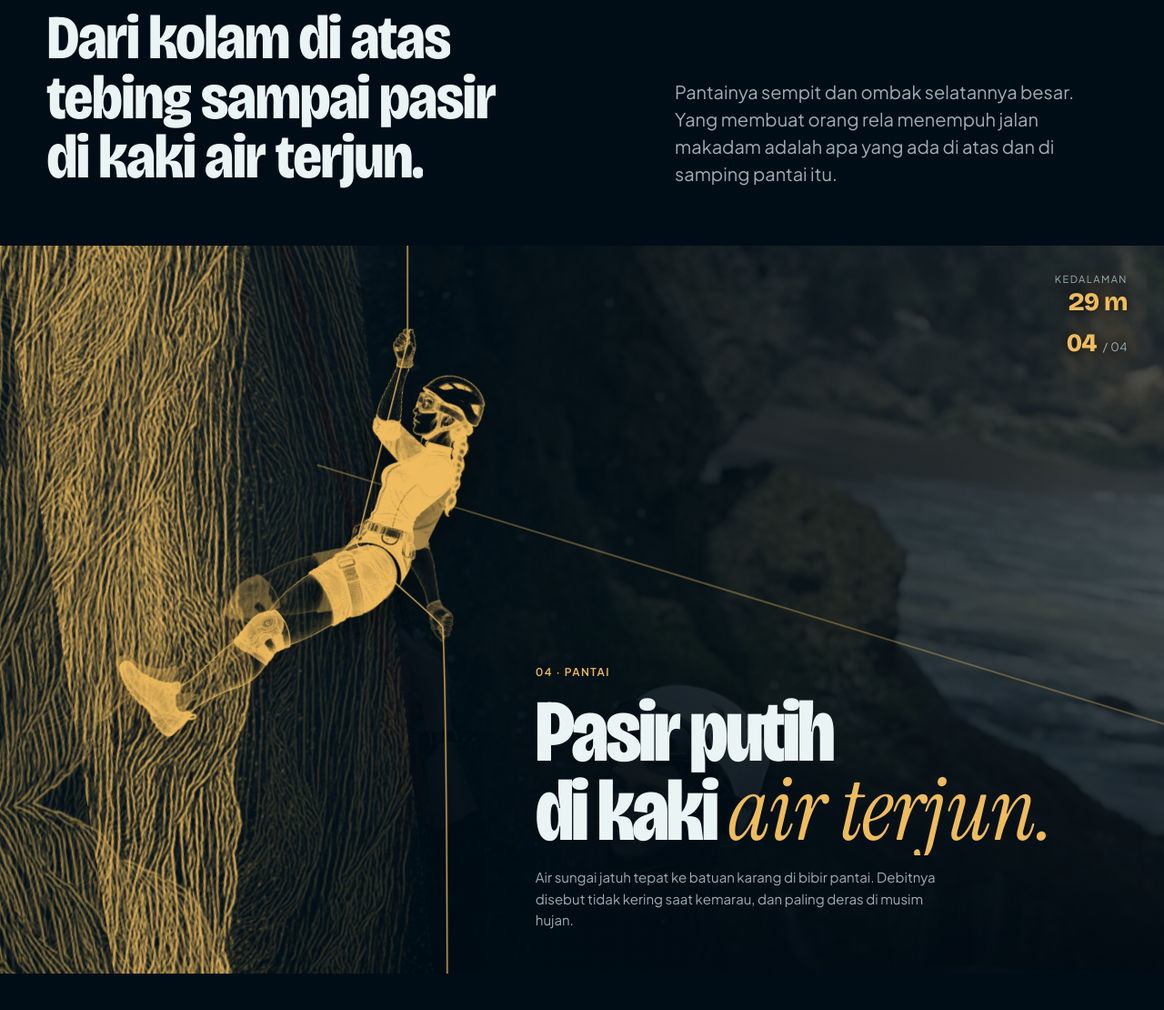
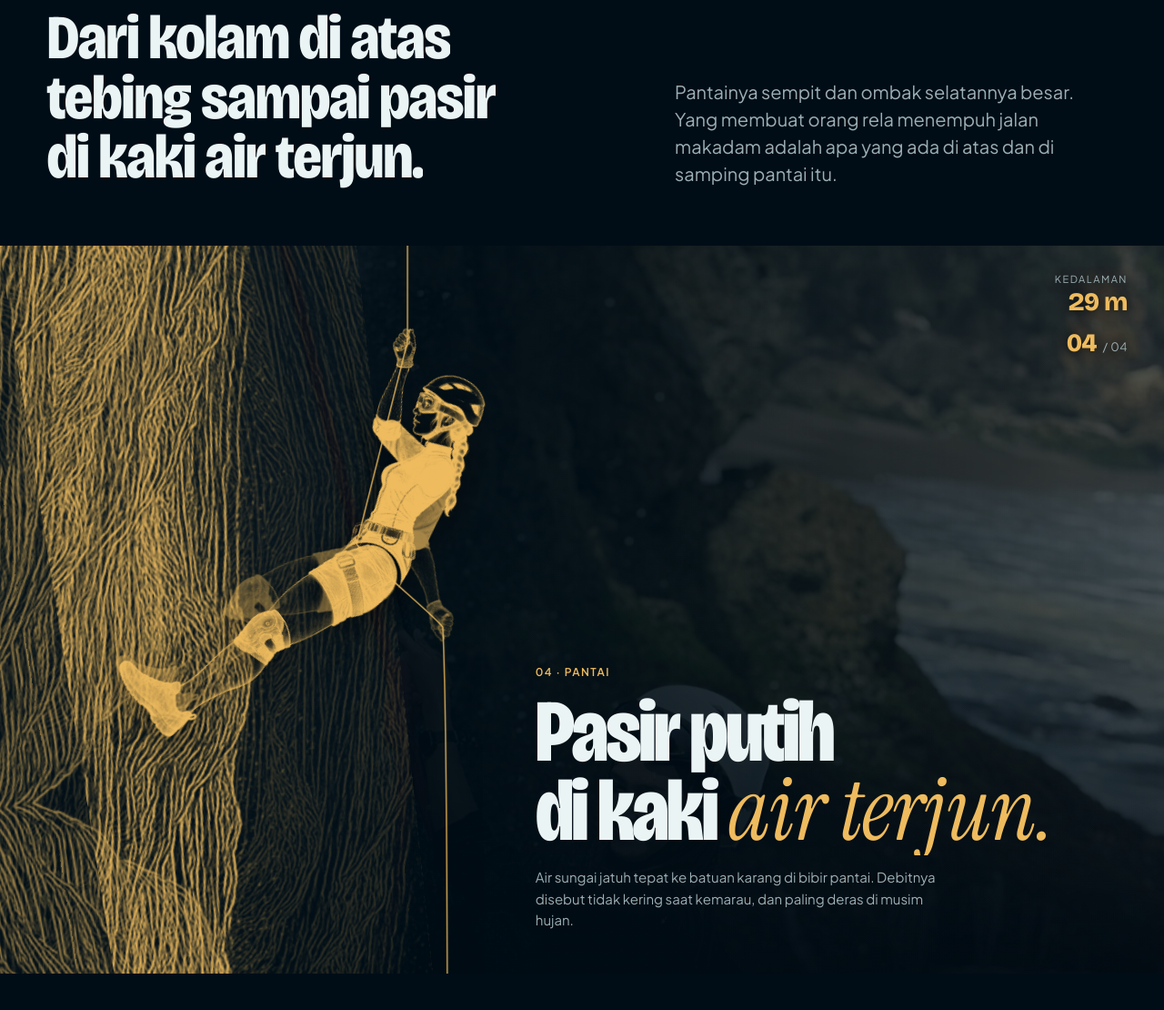
Before and after one commit to lumbunginov/lautputra, a PHP site: page /src/ in a window 1280 px wide. Shown: the part 932-2042 px from the top of the page at 91% size. Run offline with PHP 8.4, Linux system fonts and the light colour scheme.

Commit message:
Turun: hapus tali pengaman diagonal
Garis aksen miring dari figur ke tepi kanan layar (.turun__aman) dibuang
dari markup, CSS, dan pengukuran posisinya di measure().

Co-Authored-By: Claude Opus 5.5 <noreply@anthropic.com>

```diff
--- a/src/assets/css/style.css
+++ b/src/assets/css/style.css
@@ -312,11 +312,6 @@ html.js .ticker__track { animation: ticker 48s linear infinite; }
 .turun__dinding--dekat { opacity: 0.6; }
 .turun__dinding--jauh { opacity: 0.2; width: calc(var(--wall-w) * 0.85 + 24vw); left: calc(-24vw + var(--wall-w) * 0.62); transform: rotate(-6deg); }
 .turun__dinding--air { opacity: 0.95; clip-path: inset(0 0 0 52%); }
-/* Tali pengaman diagonal (tebing ke pantai); JS menimpa left/top dengan nilai terukur */
-.turun__aman {
-  position: absolute; left: calc(var(--fig-x) + (60 + 230) / 740 * (var(--fig-h) * 740 / 1760) - 20px); top: 30svh;
-  width: 160vw; height: 2px; background: var(--color-accent); opacity: 0.35; transform-origin: 0 0; transform: rotate(17deg); pointer-events: none;
-}
 /* Figur: rig 11 potongan, warna dari token lewat currentColor */
 .turun__figur {
   position: absolute; left: var(--fig-x); top: var(--fig-top); height: var(--fig-h); aspect-ratio: 740 / 1760; overflow: visible;
--- a/src/assets/js/main.js
+++ b/src/assets/js/main.js
@@ -235,7 +235,7 @@ document.addEventListener('DOMContentLoaded', function () {
       if (!panel) return;
       var N = 4, TINGGI_M = 30, TRAVEL = 3;
       var S = { raw: 0, p: 0, v: 0, amp: 0, phase: 0, bounce: 0, station: 0, dir: 1, lean: 0 };
-      var fig = $('#turunFigur'), aman = $('#turunAman'), meter = $('#turunMeter'), nomor = $('#turunNomor');
+      var fig = $('#turunFigur'), meter = $('#turunMeter'), nomor = $('#turunNomor');
       var photos = $$('.turun__foto img', panel);
       // Satu kali di awal: blok teks stasiun beserta baris dan sisa elemennya (dipakai showStation dan cleanup)
       var blocks = $$('.turun__big', panel).map(function (b) { return { b: b, lines: $$('.ln > span', b), rest: [$('.turun__tag', b), $('p:last-child', b)] }; });
@@ -265,7 +265,7 @@ document.addEventListener('DOMContentLoaded', function () {
         w.el.style.transform = 'translate3d(0,' + y.toFixed(2) + 'px,0)';
       }
 
-      // Ukuran yang bergantung layar: tinggi panel, periode dinding, dan tali pengaman yang sejajar tali di figur
+      // Ukuran yang bergantung layar: tinggi panel dan periode dinding
       function measure() {
         H = panel.clientHeight;
         walls.forEach(function (w) {
@@ -273,12 +273,6 @@ document.addEventListener('DOMContentLoaded', function () {
           // <i> harus lebih tinggi satu periode dari kotaknya supaya tetap menutup saat digeser naik
           w.el.style.height = Math.ceil(w.el.parentNode.clientHeight + w.per) + 'px';
         });
-        var ctm0 = fig.getScreenCTM();
-        if (ctm0) {
-          var pt = new DOMPoint(60, 0).matrixTransform(ctm0);
-          aman.style.left = (pt.x - panel.getBoundingClientRect().left - 20) + 'px';
-        }
-        aman.style.top = (H * 0.3) + 'px';
       }
 
       function showStation(i, dir) {
@@ -403,7 +397,7 @@ document.addEventListener('DOMContentLoaded', function () {
         gsap.killTweensOf(S);
         Object.keys(J).forEach(function (id) { if (statis[id] === null) J[id].removeAttribute('transform'); else J[id].setAttribute('transform', statis[id]); });
         tali.setAttribute('d', statisD);
-        gsap.set(walls.map(function (w) { return w.el; }).concat(photos, aman), { clearProps: 'all' });
+        gsap.set(walls.map(function (w) { return w.el; }).concat(photos), { clearProps: 'all' });
         photos.forEach(function (im) { im.removeAttribute('aria-hidden'); });
         blocks.forEach(function (o, k) { o.b.classList.toggle('is-on', k === 0); });
         nomor.textContent = '01'; meter.textContent = '0 m';
--- a/src/index.html
+++ b/src/index.html
@@ -162,7 +162,6 @@
     <div class="turun__dinding turun__dinding--jauh" id="turunJauh"><i></i></div>
     <div class="turun__dinding turun__dinding--dekat" id="turunDekat"><i></i></div>
     <div class="turun__dinding turun__dinding--air" id="turunAir"><i></i></div>
-    <i class="turun__aman" id="turunAman"></i>
     <svg class="turun__figur" id="turunFigur" viewBox="-230 -330 740 1760" preserveAspectRatio="xMidYMid meet" aria-hidden="true">
       <defs>
         <mask id="mk-kepala" maskUnits="userSpaceOnUse" x="0" y="0" width="320" height="510"><image href="assets/img/rig/kepala.webp" preserveAspectRatio="none" width="320" height="510"/></mask>
```
